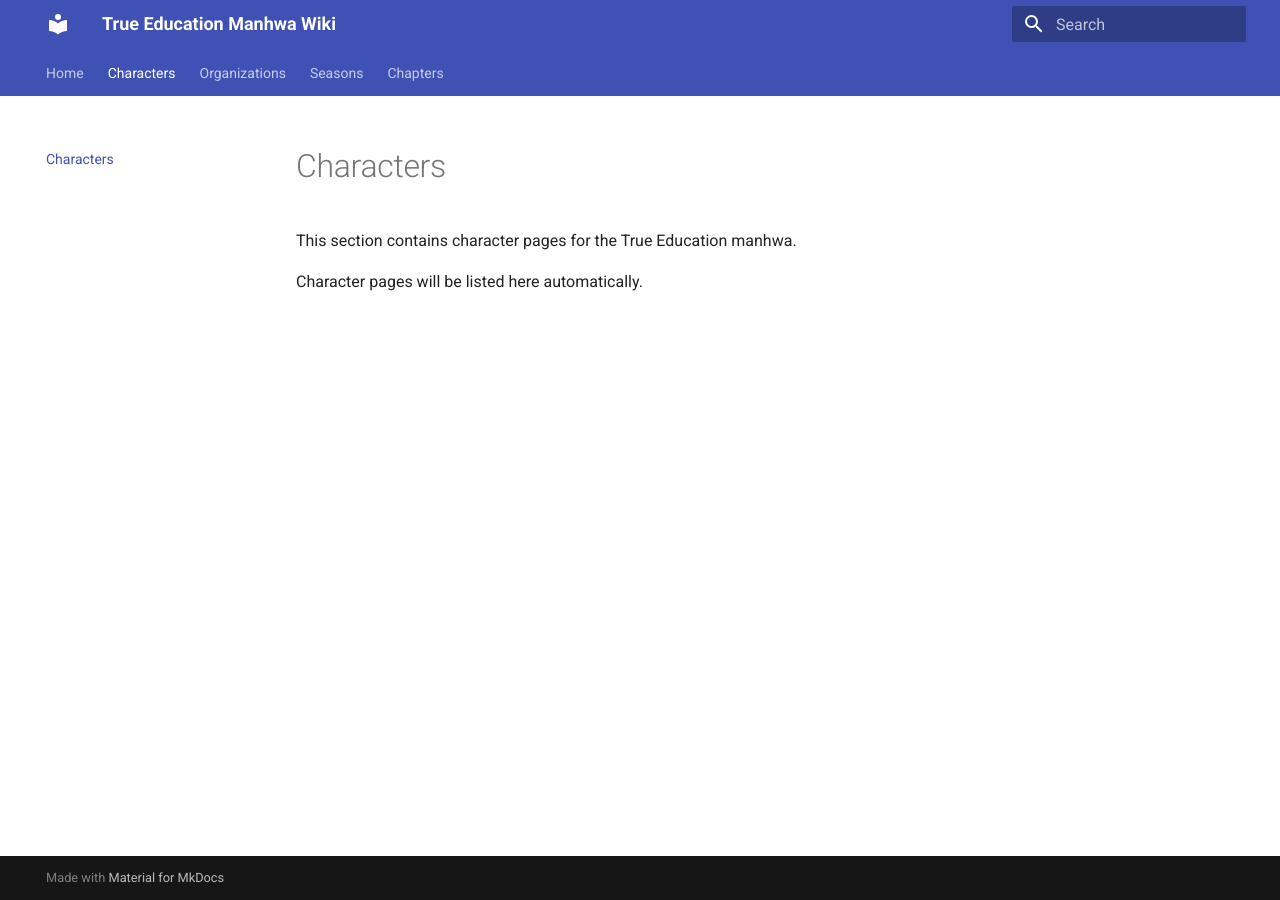
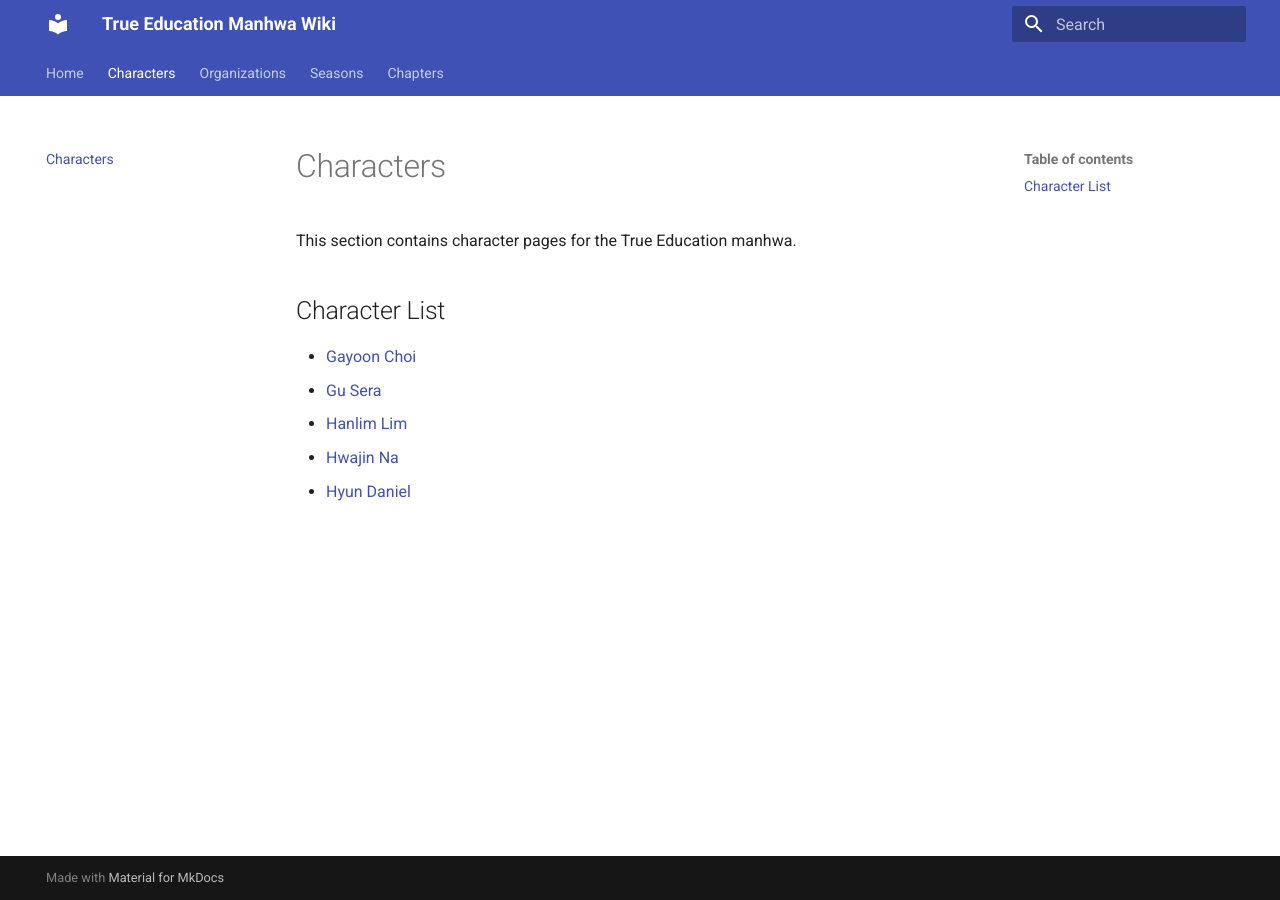
Before and after one commit to solaroiiid/true-education-manhwa-wiki, an MkDocs documentation site: the page built from docs/characters/index.md, in a window 1280 px wide. Built offline with MkDocs 1.6.1 and Material for MkDocs 9.7.7, drawn with Linux system fonts in a browser that asks for light colours.

Commit message:
Update index.md

```diff
--- a/docs/characters/index.md
+++ b/docs/characters/index.md
@@ -2,4 +2,10 @@
 
 This section contains character pages for the True Education manhwa.
 
-Character pages will be listed here automatically.
+## Character List
+
+- [Gayoon Choi](gayoon-choi.md)
+- [Gu Sera](gu-sera.md)
+- [Hanlim Lim](hanlim-lim.md)
+- [Hwajin Na](hwajin-na.md)
+- [Hyun Daniel](hyun-daniel.md)
```
